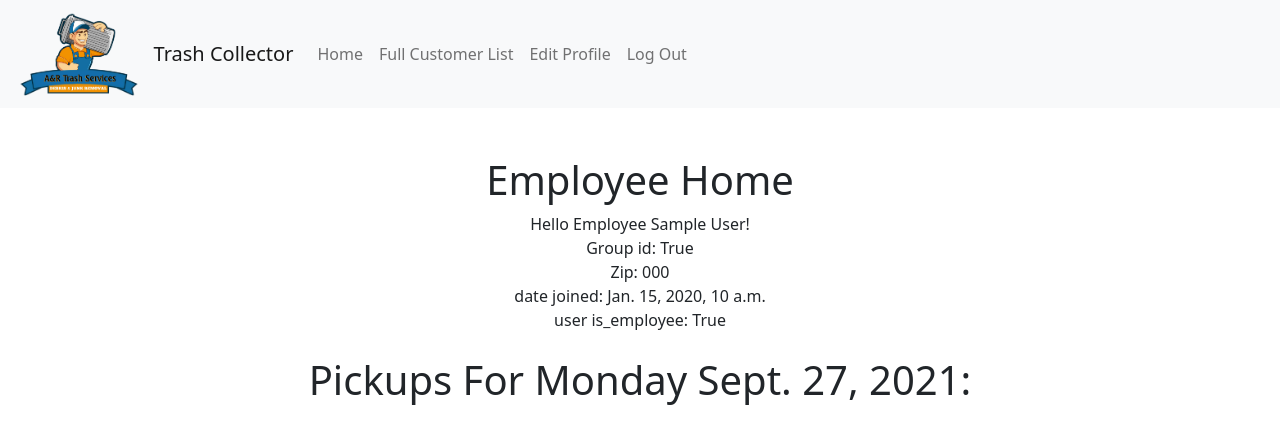
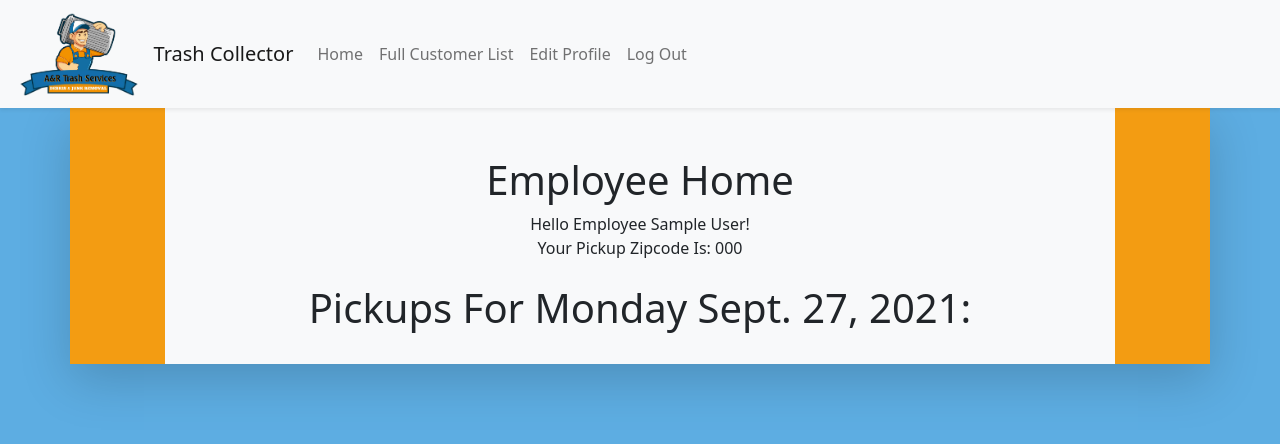
Before and after one commit to Atucker91/Trash_Collector, a Django app: page /employees/ in a window 1280 px wide. Shown: the top 444 px of the page. Run offline with Django 3.2, Linux system fonts and the light colour scheme; a user stored in the database is signed in; tables that the repository leaves empty hold one stand-in row (values such as "Sample post").

Commit message:
adding styling

```diff
--- a/trash_collector/employees/templates/employees/edit_profile.html
+++ b/trash_collector/employees/templates/employees/edit_profile.html
@@ -8,10 +8,10 @@
 <br />
 <form action="{% url 'employees:edit_profile' %}" method="post">
     {% csrf_token %}
-    Name: <input type="name" name="name" id="name">
+    Name: <input type="name" name="name" id="name" value="{{logged_in_employee.name}}">
     <br />
     <br />
-    Zip Code: <input type="zip_code" name="zip_code" id="zip_code">
+    Zip Code: <input type="zip_code" name="zip_code" id="zip_code" value="{{logged_in_employee.zipcode}}">
     <br />
     <br />
     <input type="submit" value="Submit">
--- a/trash_collector/employees/templates/employees/index.html
+++ b/trash_collector/employees/templates/employees/index.html
@@ -5,28 +5,28 @@
 {% block content %}
 {% if user.is_authenticated %}
 Hello Employee {{ logged_in_employee.name }}!
-<br> Group id: {{ user.is_staff}}
-<br> Zip: {{logged_in_employee.zipcode}}
-<br> date joined: {{ user.date_joined}}
-<br> user is_employee: {{ user.is_employee}}
+
+<br> Your Pickup Zipcode Is: {{logged_in_employee.zipcode}}
 <br><br>
 <h1>Pickups For {{ day }} {{ today }}:</h1>
 <h6>
-  <ul class="list-group list-group-flush rounded mb-4">
+  <ul class="list-group list-group-flush rounded mb-4 shadow">
     {% for customer in Customers %}
-    <li class="list-group-item">
+    <li class="list-group-item tc-index-list-border">
       <a href="{% url 'employees:customer' customer.id %}">{{customer.name}}</a><br>
       {{customer.address}}, {{customer.zip_code}}<br><br>
 
       {% if customer.date_of_last_pickup != today %}
-      <form method="post">{% csrf_token %}<input type="hidden" id="cust_id" name="cust_id" value="{{ customer.id }}"><input type="submit" value="Collect Payment"></form>
+      <form method="post">{% csrf_token %}<input type="hidden" id="cust_id" name="cust_id"
+          value="{{ customer.id }}"><input type="submit" value="Collect Payment"></form>
       {% endif %}
 
       {% if customer.date_of_last_pickup == today %}
       Trash has been collected today!
       {% endif %}
 
-      <br><h6>Last picked up: {{customer.date_of_last_pickup}}</h6>
+      <br>
+      <h6>Last picked up: {{customer.date_of_last_pickup}}</h6>
     </li>
     {% endfor %}
 </h6>
--- a/trash_collector/employees/views.py
+++ b/trash_collector/employees/views.py
@@ -35,8 +35,6 @@ def index(request):
             day = calendar.day_name[today.weekday()]
             logged_in_employee = Employee.objects.get(user=logged_in_user)
             matched_customers = Customer.objects.filter(zip_code = logged_in_employee.zipcode).filter(Q(weekly_pickup = day) | Q(one_time_pickup = today))
-            # & Q(one_time_pickup = today) | Q(weekly_pickup = day))
-            # matched_customers_day = matched_customers_zip.objects.filter(Q(one_time_pickup = today) | Q(weekly_pickup = day))
 
             context = {
                 'logged_in_employee': logged_in_employee,
--- /dev/null
+++ b/trash_collector/static/trash_collector/style.css
@@ -0,0 +1,12 @@
+.tc-col-background{
+    background-color: #F39C12;
+}
+
+.tc-main-background{
+    background-color: #5DADE2;
+}
+
+.tc-index-list-border{
+
+   background-color: #e3e3e3;
+}
--- a/trash_collector/templates/base.html
+++ b/trash_collector/templates/base.html
@@ -1,15 +1,20 @@
 <!DOCTYPE html>
 <html>
 {% load static %}
+
 <head>
   <meta charset="utf-8">
   <title>{% block title %}{% endblock %}</title>
-  <link href="https://cdn.jsdelivr.net/npm/bootstrap@5.1.1/dist/css/bootstrap.min.css" rel="stylesheet" integrity="sha384-F3w7mX95PdgyTmZZMECAngseQB83DfGTowi0iMjiWaeVhAn4FJkqJByhZMI3AhiU" crossorigin="anonymous">
+  <link href="https://cdn.jsdelivr.net/npm/bootstrap@5.1.1/dist/css/bootstrap.min.css" rel="stylesheet"
+    integrity="sha384-F3w7mX95PdgyTmZZMECAngseQB83DfGTowi0iMjiWaeVhAn4FJkqJByhZMI3AhiU" crossorigin="anonymous">
+  <link rel="stylesheet" type="text/css" href="{% static 'trash_collector/style.css' %}">
 </head>
-  <body>
+
+<body class="tc-main-background">
   {% if user.is_authenticated %}
-  <nav class="navbar navbar-expand-lg navbar-light bg-light">
-    <img src="{% static 'trash_collector/Untitled-1.png' alt='logo' %}" alt="My image" style="width: 12%;"><a class="navbar-brand" href="#">Trash Collector</a>
+  <nav class="navbar navbar-expand-lg navbar-light bg-light shadow-sm">
+    <img src="{% static 'trash_collector/Untitled-1.png' alt='logo' %}" alt="My image" style="width: 12%;"><a
+      class="navbar-brand" href="#">Trash Collector</a>
     <div class="navbar-nav">
       {% block navbar %}{% endblock %}
       <a class="nav-item nav-link" href="{% url 'logout' %}">Log Out</a>
@@ -18,17 +23,18 @@
   {% endif %}
   <main>
     <div class="container">
-        <div class="row">
-          <div class="col-2"></div>
-          <div class="col-8" align="center">
+      <div class="row shadow-lg">
+        <div class="col-1 tc-col-background"></div>
+        <div class="col-10 bg-light" align="center">
           <br />
           <br />
           <h1>{% block header %}{% endblock %}</h1>
           {% block content %}{% endblock %}
         </div>
-          <div class="col-2"></div>
+        <div class="col-1 tc-col-background"></div>
       </div>
     </div>
   </main>
 </body>
+
 </html>
```
Also changed, not shown: trash_collector/employees/templates/employees/customer_list.html (+8 -9 lines), trash_collector/employees/templates/employees/customerprofile.html (+7 -5 lines). Lines whose indentation alone changed are shown as unchanged.
